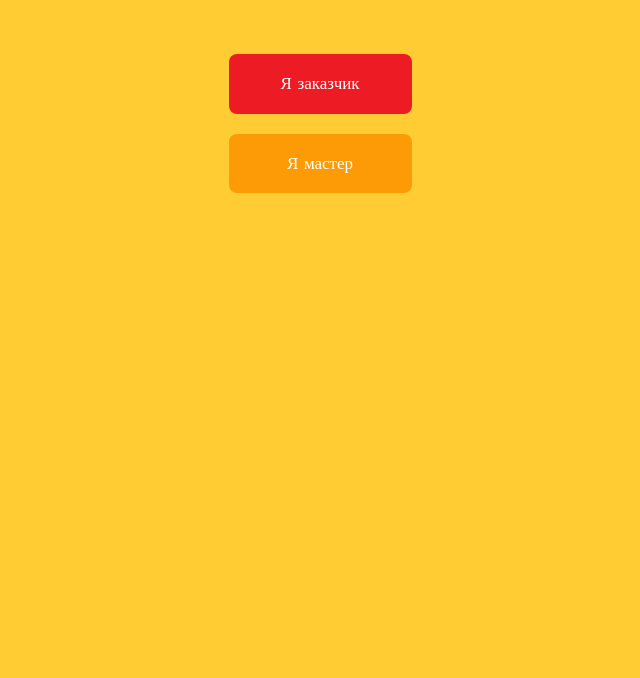
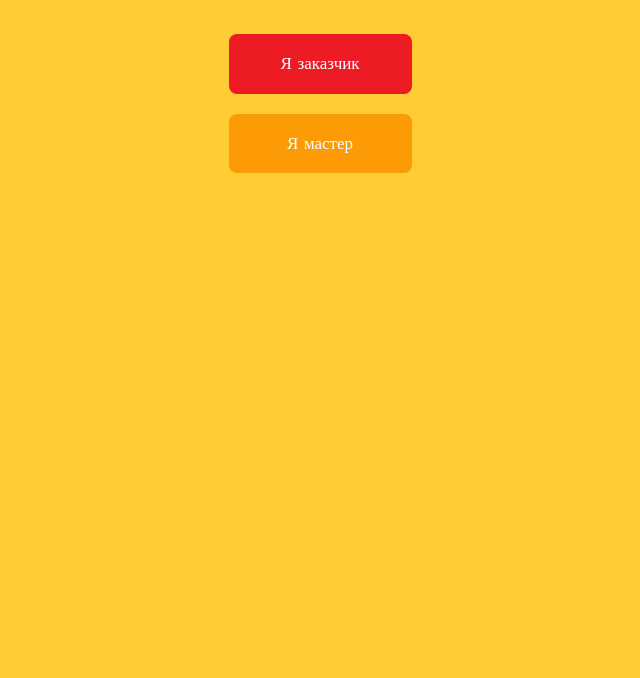
Before and after one commit to Kaiswit/kaiswit.github.io, a plain HTML site: page index.html in a window 1280 px wide. Shown: the part 122-800 px from the top of the page, without its empty margins (320-960 px from the left). Drawn offline with Linux system fonts and the light colour scheme.

Commit message:
Decrease padding

```diff
--- a/index.html
+++ b/index.html
@@ -9,7 +9,7 @@
 	<meta name="viewport" content="width=device-width, initial-scale=1.0">
 </head>
 <body>
-	<div class="mobile-container main__content">
+	<div class="mobile-container content-indent">
 		<img class="main__logo" src="LOGO_Petrovich.png">
 		<a class="main__btn btn--red" href="problem.html" target="_blank">Я заказчик</a>
 		<a class="main__btn btn--yellow" href="tasks_for_you.html" target="_blank">Я мастер</a>
```
Also changed, not shown: application_form.html (+1 -1 lines), choose_action.html (+1 -1 lines), make_photo.html (+1 -1 lines), master_task.html (+1 -1 lines), master_task2.html (+1 -1 lines), master_tasks_available.html (+1 -1 lines), problem.html (+1 -1 lines), problem_zones.html (+1 -1 lines), problem_zones_example.html (+1 -1 lines), solution.html (+1 -1 lines), tasks_for_you.html (+1 -1 lines).
